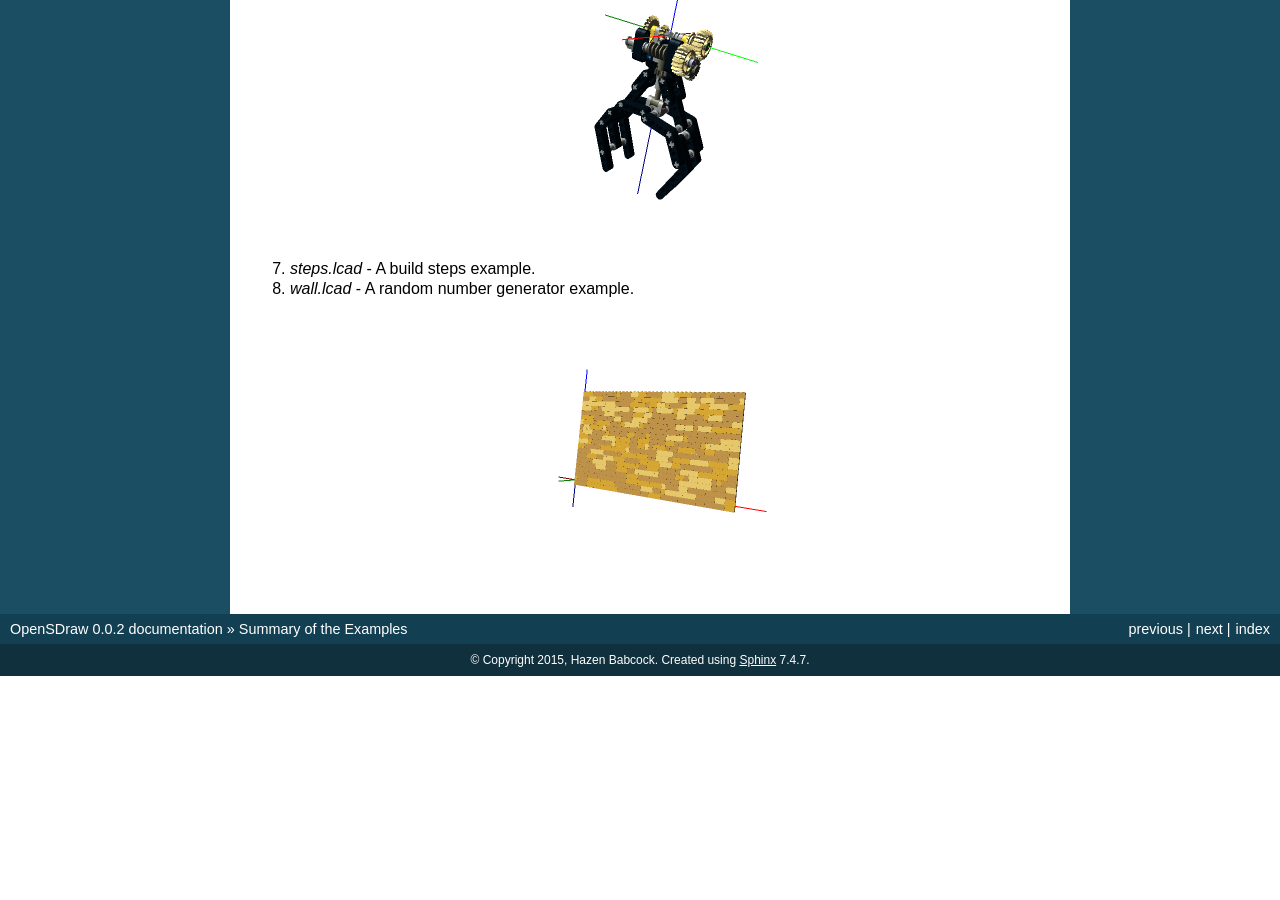
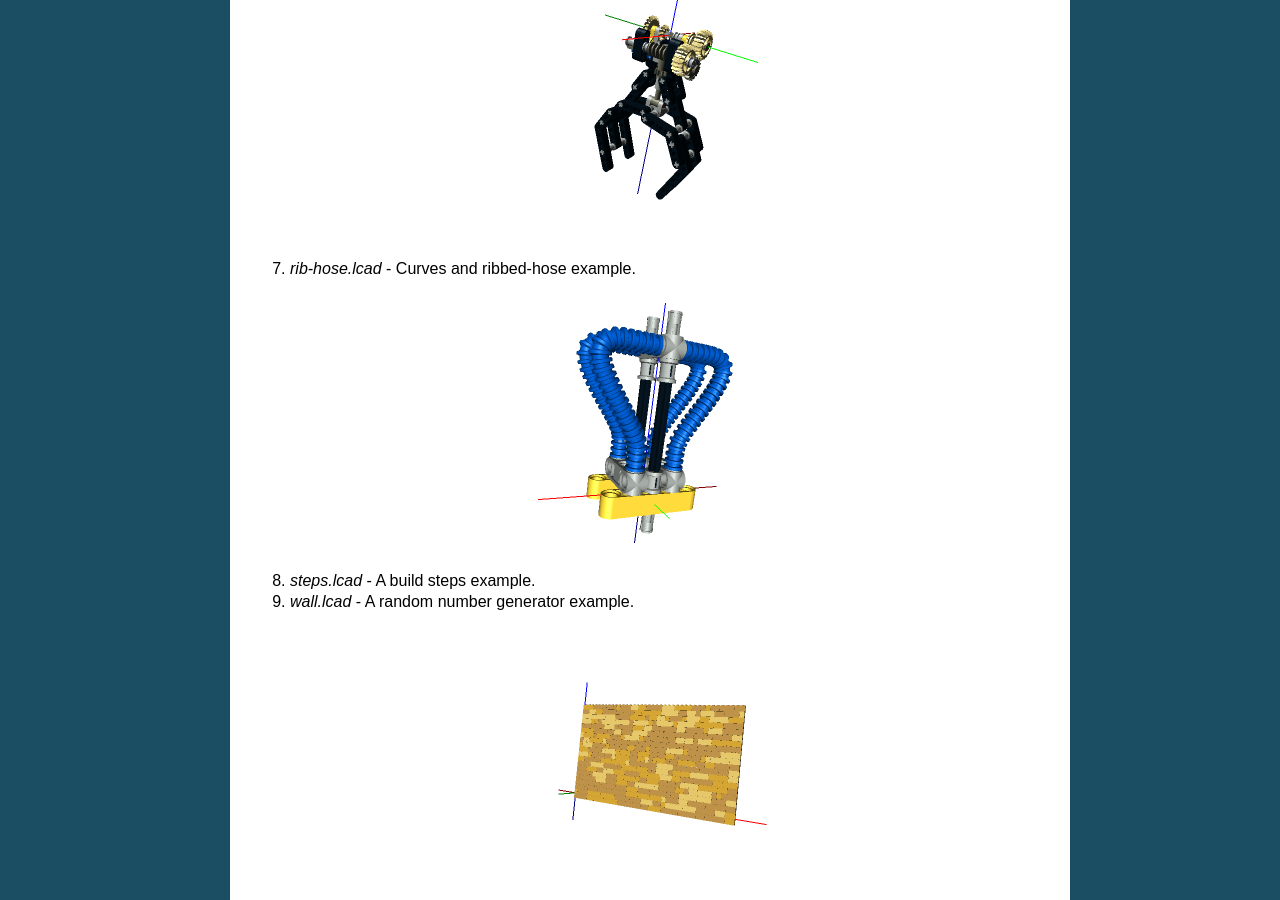
Before and after one commit to HazenBabcock/opensdraw, a Sphinx documentation site: the page built from docs/source/examples_list.rst, in a window 1280 px wide and 900 px high, scrolled down 1163 px. Built offline with Sphinx 7.4.7, drawn with Linux system fonts in a browser that asks for light colours; before the commit the page ends 1839 px from its top, so only the background shows below that.

Commit message:
Add rib-hose() to the list of examples.

```diff
--- a/docs/source/examples_list.rst
+++ b/docs/source/examples_list.rst
@@ -25,8 +25,13 @@ All of the example can be found in the *examples* directory.
 .. figure:: gripper.png
    :scale: 50%
 
-7. *steps.lcad* - A build steps example.
-8. *wall.lcad* - A random number generator example.
+7. *rib-hose.lcad* - Curves and ribbed-hose example.
+
+.. figure:: rib-hose.png
+   :scale: 50%
+
+8. *steps.lcad* - A build steps example.
+9. *wall.lcad* - A random number generator example.
 
 .. figure:: wall.png
    :scale: 50%
```
Also changed, not shown: docs/source/rib-hose.png (added).
